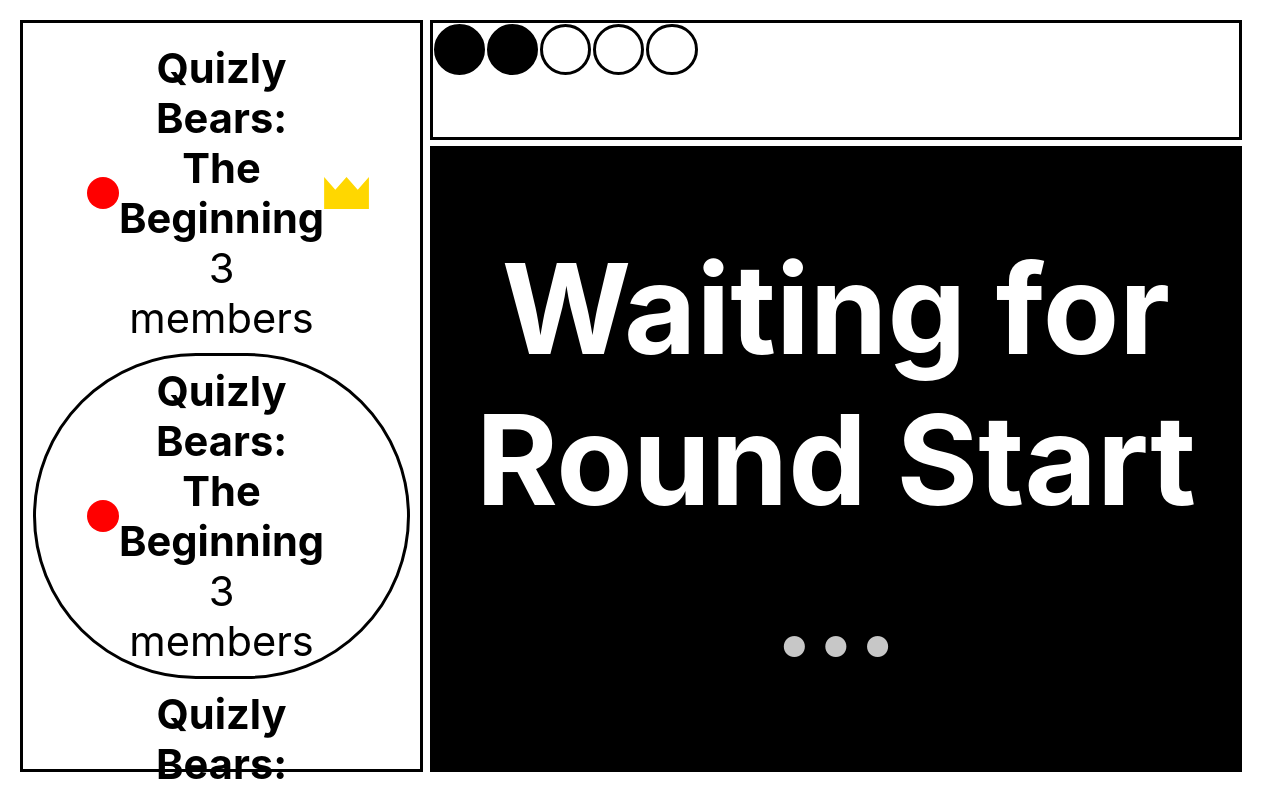
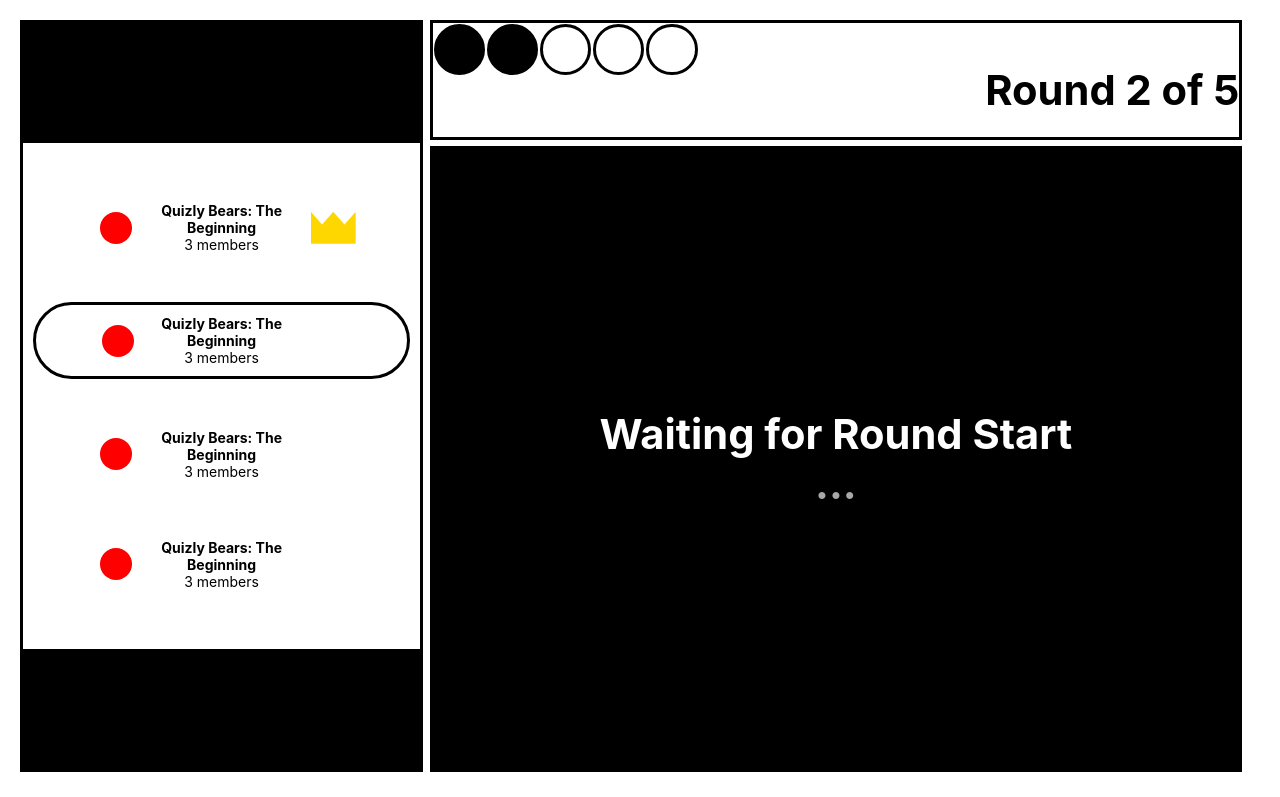
Before and after one commit to annaPerdomo/trivia-creator, a Next.js app: page /wait in a window 1280 px wide. Shown: the top 797 px of the page. Built offline with nearby package versions, Linux system fonts and the light colour scheme.

Commit message:
refactor: changed font sizing to fix layout on my laptop

```diff
--- a/styles/Wait.module.css
+++ b/styles/Wait.module.css
@@ -9,7 +9,7 @@
   grid-gap: 0.5vw;
   padding: 20px;
   text-align: center;
-  font-size: 3rem;
+  font-size: 1em;
   font-weight: bolder;
 }
 
@@ -45,7 +45,7 @@
 
 #teamList{
   flex: 1;
-  font-size: 0.7rem;
+  font-size: 1em;
   display: flex;
   flex-direction: column;
   justify-content: space-evenly;
@@ -56,7 +56,7 @@
   display: grid;
   grid-template-columns: 1fr 2fr 1fr;
   align-content: center;
-  font-size: 1rem;
+  font-size: 14px;
   width: 100%;
   padding: 10px;
 }
```
